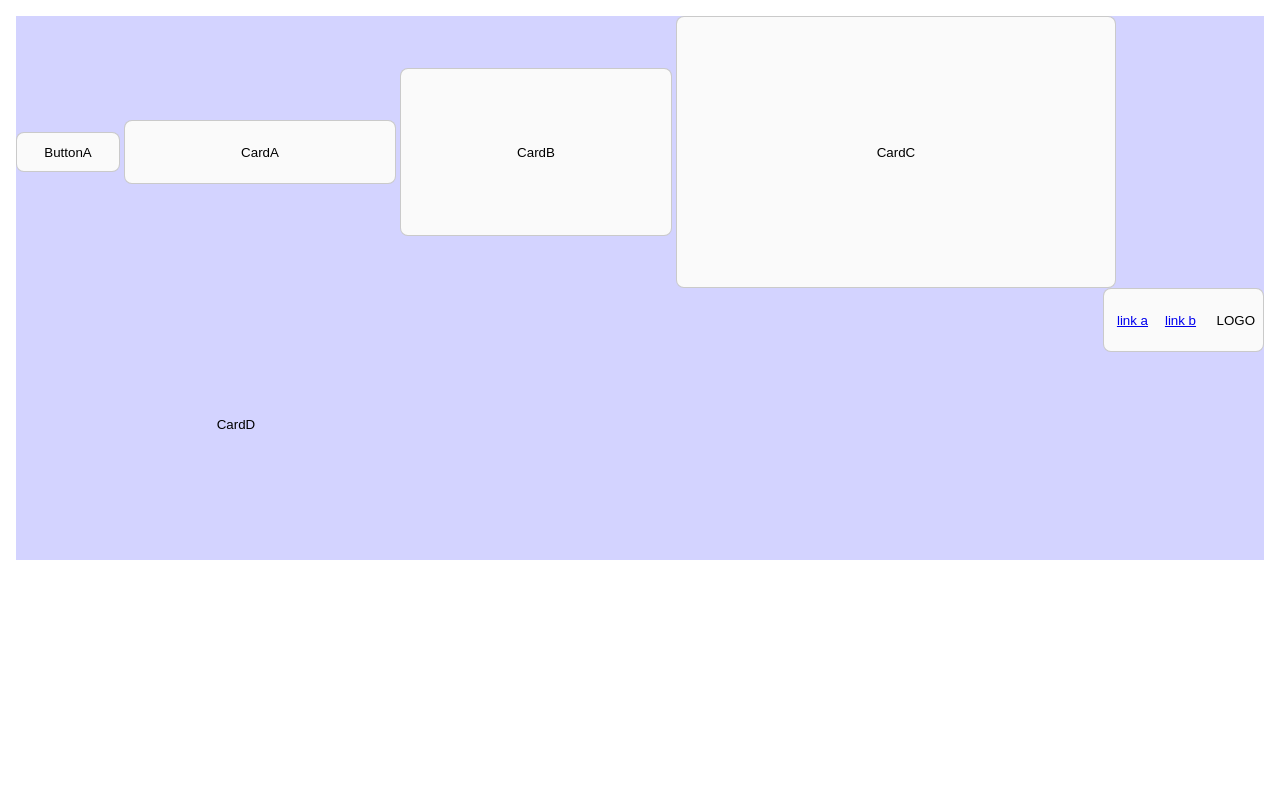
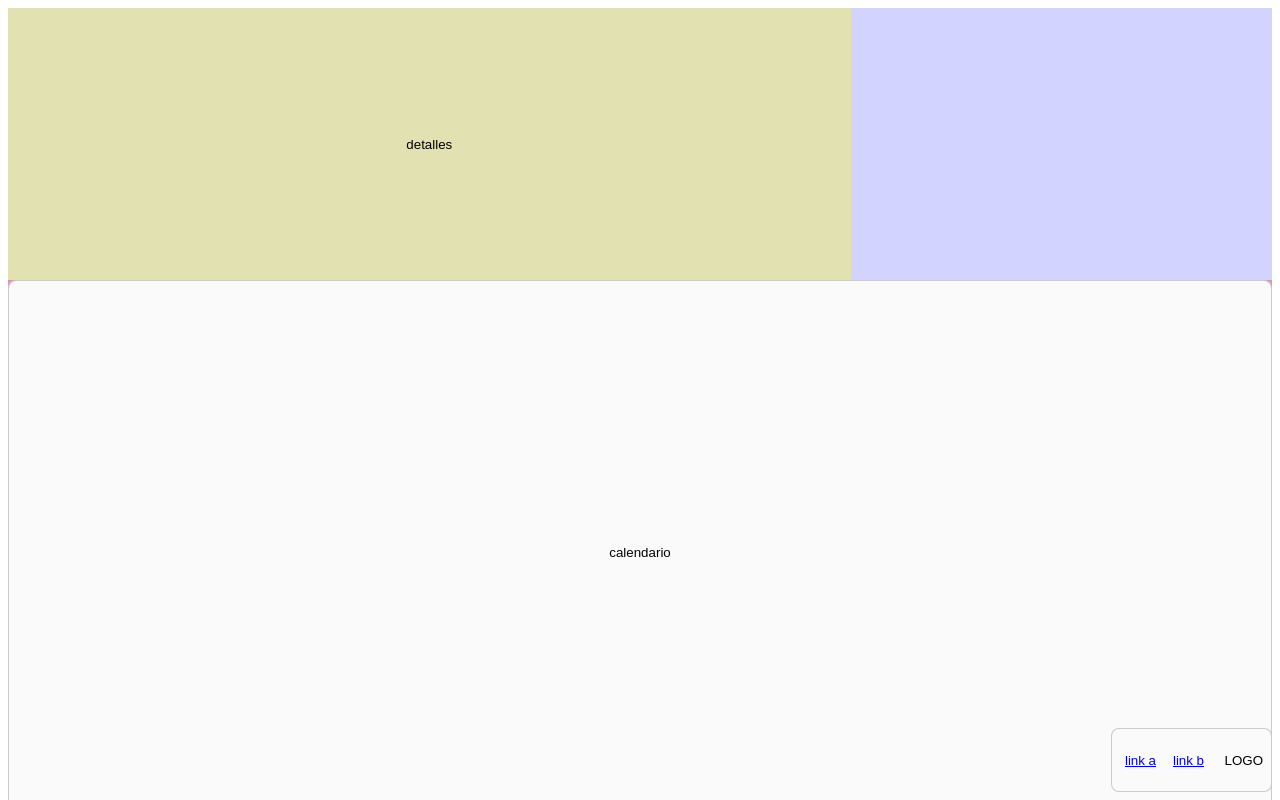
Before and after one commit to mabby1110/PODCO.BI, a SvelteKit app in the folder app/: page / in a window 1280 px wide. Built offline with nearby package versions, Linux system fonts and the light colour scheme.

Commit message:
layout calendario

```diff
--- a/app/src/lib/components/CardC.svelte
+++ b/app/src/lib/components/CardC.svelte
@@ -10,8 +10,8 @@
 	button {
 		background-color: var(--color-primary);
 		width: 100%;
-		max-width: var(--i);
-		height: var(--h);
+		height: 100%;
+		min-height: var(--h);
 		border: 1px solid var(--color-muted);
 		border-radius: var(--a);
 		padding: var(--a);
--- a/app/src/lib/components/CardD.svelte
+++ b/app/src/lib/components/CardD.svelte
@@ -10,7 +10,6 @@
 	button {
 		background-color: transparent;
 		width: 100%;
-		max-width: var(--i);
 		height: var(--h);
 		border: none;
 		border-radius: var(--a);
--- a/app/src/lib/global.css
+++ b/app/src/lib/global.css
@@ -28,17 +28,21 @@
 }
 html,
 body {
-	height: 100vh;
-	width: 100vw;
+	position: fixed;
+	top: 0;
+	bottom: 0;
+	left: 0;
+	right: 0;
 	overflow: hidden;
 }
 .page-container {
-	padding: 1rem;
-	overflow: auto;
+	width: 100%;
 	height: 100%;
+	padding: var(--a);
 }
 .page-content {
 	background-color: rgba(0, 0, 255, 0.173);
+	overflow: auto;
 }
 @media (max-width: 400px) {
 	html,
--- a/app/src/routes/+layout.svelte
+++ b/app/src/routes/+layout.svelte
@@ -1,5 +1,6 @@
 <script lang="ts">
 	import favicon from '$lib/assets/favicon.svg';
+	import NavButton from '$lib/components/NavButton.svelte';
 	import '$lib/global.css';
 
 	let { children } = $props();
@@ -9,6 +10,19 @@
 	<link rel="icon" href={favicon} />
 </svelte:head>
 
+<nav class="nav-container">
+    <NavButton title='LOGO'/>
+</nav>
+
 <div class="page-container">
 	{@render children()}
 </div>
+
+<style>
+	.nav-container {
+		position: fixed;
+		right: 0;
+		bottom: 0;
+		margin: 0 var(--a) var(--a) 0;
+	}
+</style>
--- a/app/src/routes/+page.svelte
+++ b/app/src/routes/+page.svelte
@@ -4,14 +4,33 @@
 	import CardB from "$lib/components/CardB.svelte";
 	import CardC from "$lib/components/CardC.svelte";
 	import CardD from "$lib/components/CardD.svelte";
-	import NavButton from "$lib/components/NavButton.svelte";
 
 </script>
 <div class="page-content">
-    <ButtonA title='ButtonA'/>
-    <CardA title='CardA'/>
-    <CardB title='CardB'/>
-    <CardC title='CardC'/>
-    <CardD title='CardD'/>
-    <NavButton title='LOGO'/>
+    <div class="details">
+        <CardD title='detalles'/>
+    </div>
+    <div class="calendar">
+        <CardC title="calendario"/>
+    </div>
 </div>
+
+<style>
+    .page-content {
+        display: grid;
+        grid-template-columns: repeat(auto-fit, minmax(var(--h), 1fr));
+        grid-auto-rows: var(--h);
+
+    }
+    .details {
+        background-color: rgba(255, 255, 0, 0.3);
+        min-height: fit-content;
+        grid-column: span 2;
+    }
+    .calendar {
+        background-color: rgba(255, 0, 0, 0.3);
+        min-height: fit-content;
+        grid-column: span 3;
+        grid-row: span 2;
+    }
+</style>
```
